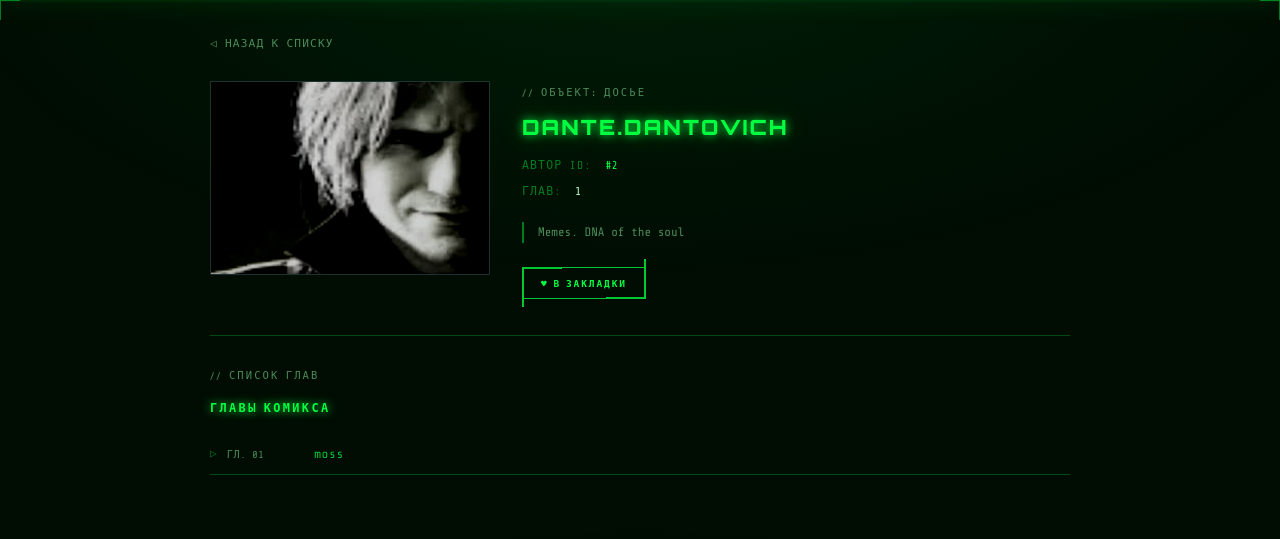
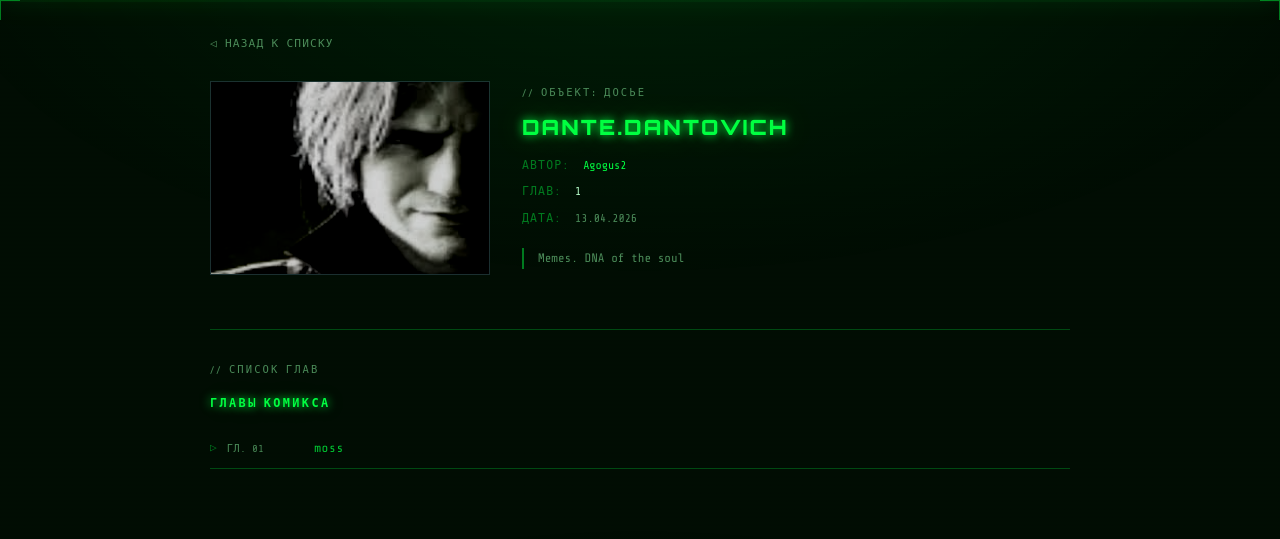
Before and after one commit to Tevtonix/ComixHub, a FastAPI app: page /comics/1 in a window 1280 px wide. Shown: the part 56-595 px from the top of the page. Run offline with FastAPI, Linux system fonts and the light colour scheme.

Commit message:
feat: kdghwjiermkg

```diff
--- a/app/main.py
+++ b/app/main.py
@@ -1,13 +1,13 @@
 from fastapi import FastAPI, Request, Depends
-from fastapi import FastAPI, Request
 from fastapi.responses import HTMLResponse
 from fastapi.staticfiles import StaticFiles
 from fastapi.templating import Jinja2Templates
-from sqlmodel import SQLModel
+from sqlmodel import SQLModel, Session, select
 
-from app.database import engine
+from app.database import engine, get_session
 from app.routers import comics, auth
 from app.routers.auth import get_current_user
+from app.models import Comic, User
 
 app = FastAPI(title="ComixHub")
 
@@ -21,12 +21,23 @@ app.include_router(auth.router)
 
 
 @app.get("/", response_class=HTMLResponse)
-async def home(request: Request, current_user=Depends(get_current_user)):
+async def home(
+    request: Request,
+    current_user=Depends(get_current_user),
+    session: Session = Depends(get_session)
+):
+    # Показываем последние 12 комиксов на главной
+    comic_list = session.exec(
+        select(Comic).join(User, Comic.author_id == User.id).limit(12)
+    ).all()
+
     return templates.TemplateResponse(
         "index.html",
         {
             "request": request,
             "title": "Главная",
-            "current_user": current_user
+            "current_user": current_user,
+            "comics": comic_list,
+            "search_query": "",
         }
     )
--- a/app/models.py
+++ b/app/models.py
@@ -49,10 +49,10 @@ class Chapter(SQLModel, table=True):
             return []
         try:
             return json.loads(self.pages)
-        except:
+        except Exception:
             return []
 
-def average_rating(self) -> float:
+    def average_rating(self) -> float:
         if not self.comments:
             return 0.0
         ratings = [c.rating for c in self.comments if c.rating is not None]
@@ -74,6 +74,7 @@ class Comment(SQLModel, table=True):
     user: Optional["User"] = Relationship()
     chapter: Optional["Chapter"] = Relationship(back_populates="comments")
 
+
 class Favorite(SQLModel, table=True):
     __table_args__ = {'extend_existing': True}
 
@@ -82,6 +83,5 @@ class Favorite(SQLModel, table=True):
     comic_id: int = Field(foreign_key="comic.id")
     created_at: datetime = Field(default_factory=datetime.utcnow)
 
-    # Связи
     user: Optional["User"] = Relationship()
     comic: Optional["Comic"] = Relationship()
--- a/app/templates/comic_detail.html
+++ b/app/templates/comic_detail.html
@@ -9,53 +9,61 @@
     ◁ Назад к списку
   </a>
 
-  <!-- COMIC HEADER -->
   <div style="display: grid; grid-template-columns: 280px 1fr; gap: 32px; margin-bottom: 36px;">
     <div>
       {% if comic.cover_image %}
         <img src="{{ comic.cover_image }}" alt="{{ comic.title }}"
-             style="width: 100%; border-radius: 0; display: block;">
+             style="width: 100%; display: block;">
       {% else %}
-        <div class="cover-placeholder" style="height: 380px; flex-direction: column; gap: 10px;">
-          <span style="font-size: 2.5em; opacity: 0.3;">◈</span>
+        <div style="width: 100%; height: 380px; background: var(--bg3); border: 1px dashed var(--border);
+                    display: flex; align-items: center; justify-content: center;
+                    flex-direction: column; gap: 10px; color: var(--green-dark);
+                    font-family: var(--font-crt); font-size: 0.9em; letter-spacing: 0.1em;">
+          <span style="font-size: 2.5em; opacity:0.3;">◈</span>
+          [NO_COVER_DATA]
         </div>
       {% endif %}
     </div>
 
     <div style="padding-top: 4px;">
       <div style="font-family: var(--font-crt); font-size: 0.75em; color: var(--text-dim);
-                  letter-spacing: 0.2em; margin-bottom: 12px;">
-        // ОБЪЕКТ: ДОСЬЕ
-      </div>
+                  letter-spacing: 0.2em; margin-bottom: 12px;">// ОБЪЕКТ: ДОСЬЕ</div>
       <h1 style="font-size: 1.5em; margin-bottom: 16px; line-height: 1.3;">{{ comic.title }}</h1>
 
       <div style="display: flex; flex-direction: column; gap: 8px; margin-bottom: 20px;">
-        <div style="font-size: 0.82em; color: var(--text-dim);">
-          <span style="color: var(--green-dark); letter-spacing: 0.1em;">АВТОР ID:&nbsp;</span>
-          <span style="color: var(--green);">#{{ comic.author_id }}</span>
+        <div style="font-size: 0.82em;">
+          <span style="color: var(--green-dark); letter-spacing: 0.1em;">АВТОР:&nbsp;</span>
+          <span style="color: var(--green);">{{ comic.author.username if comic.author else 'НЕИЗВЕСТЕН' }}</span>
         </div>
-        <div style="font-size: 0.82em; color: var(--text-dim);">
+        <div style="font-size: 0.82em;">
           <span style="color: var(--green-dark); letter-spacing: 0.1em;">ГЛАВ:&nbsp;</span>
           <span style="color: var(--text);">{{ comic.chapters|length }}</span>
+        </div>
+        <div style="font-size: 0.82em;">
+          <span style="color: var(--green-dark); letter-spacing: 0.1em;">ДАТА:&nbsp;</span>
+          <span style="color: var(--text-dim);">{{ comic.created_at.strftime('%d.%m.%Y') }}</span>
         </div>
       </div>
 
       {% if comic.description %}
-        <div style="border-left: 2px solid var(--green-dark); padding-left: 14px;
-                    margin-bottom: 24px;">
+        <div style="border-left: 2px solid var(--green-dark); padding-left: 14px; margin-bottom: 24px;">
           <p style="color: var(--text-dim); font-size: 0.88em; line-height: 1.7; margin: 0;">
             {{ comic.description }}
           </p>
         </div>
       {% endif %}
 
-      <!-- Bookmark form placeholder -->
-      <div style="display: flex; gap: 10px; flex-wrap: wrap;">
-        <form method="post" action="/comics/{{ comic.id }}/favorite" style="background:none;border:none;padding:0;">
-          <button type="submit" style="font-size: 0.68em; padding: 9px 18px;">
-            ♥ В закладки
-          </button>
-        </form>
+      <div style="display: flex; gap: 10px; flex-wrap: wrap; align-items: center;">
+        {% if current_user %}
+          <form method="post" action="/comics/{{ comic.id }}/favorite"
+                style="background:none; border:none; padding:0; max-width:none;">
+            <button type="submit" style="font-size: 0.68em; padding: 9px 18px;
+              {% if is_favorited %}background: rgba(0,255,65,0.1); border-color: var(--green);{% endif %}">
+              {% if is_favorited %}♥ В закладках{% else %}♡ В закладки{% endif %}
+            </button>
+          </form>
+        {% endif %}
+
         {% if current_user and current_user.id == comic.author_id %}
           <a href="/comics/{{ comic.id }}/chapters/new"
              style="display: inline-flex; align-items: center; gap: 6px;
@@ -72,19 +80,14 @@
 
   <hr>
 
-  <!-- CHAPTERS LIST -->
   <div>
     <div style="font-family: var(--font-crt); font-size: 0.75em; color: var(--text-dim);
-                letter-spacing: 0.2em; margin-bottom: 14px;">
-      // СПИСОК ГЛАВ
-    </div>
-    <h3 style="font-size: 0.85em; letter-spacing: 0.2em; margin-bottom: 16px;">
-      Главы комикса
-    </h3>
+                letter-spacing: 0.2em; margin-bottom: 14px;">// СПИСОК ГЛАВ</div>
+    <h3 style="font-size: 0.85em; letter-spacing: 0.2em; margin-bottom: 16px;">Главы комикса</h3>
 
     {% if comic.chapters %}
       <ul>
-        {% for chapter in comic.chapters %}
+        {% for chapter in comic.chapters | sort(attribute='chapter_number') %}
           <li>
             <a href="/comics/{{ comic.id }}/chapters/{{ chapter.id }}/read">
               <span style="color: var(--text-dim); font-size: 0.8em; min-width: 80px; display: inline-block;">
```
Also changed, not shown: app/routers/comics.py (+50 -123 lines), comixhub.db, static/uploads/chapters/1/1/ae339010-6b6c-428b-8e43-5d2fcc928a2b.jpg (added), static/uploads/covers/418b8bc7-7686-456e-8e7d-0ff11dc68213.jpg (added).
